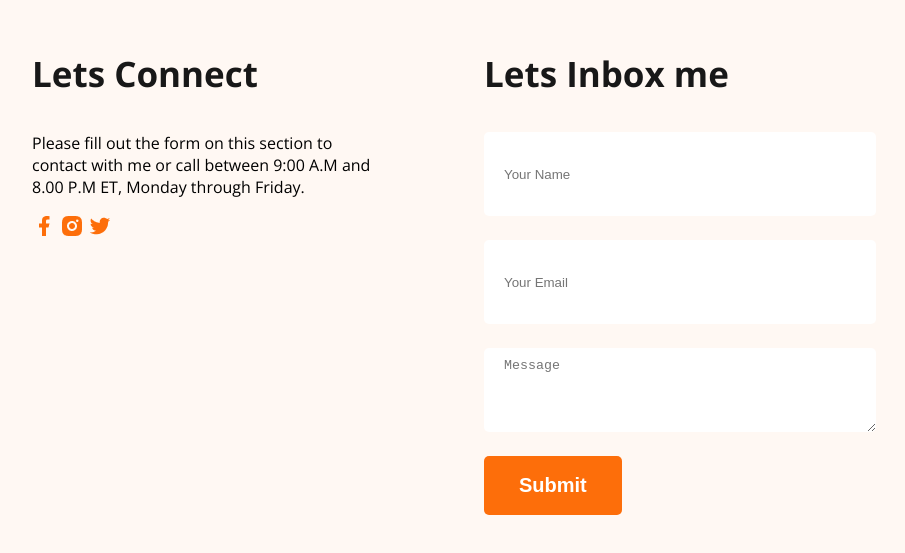
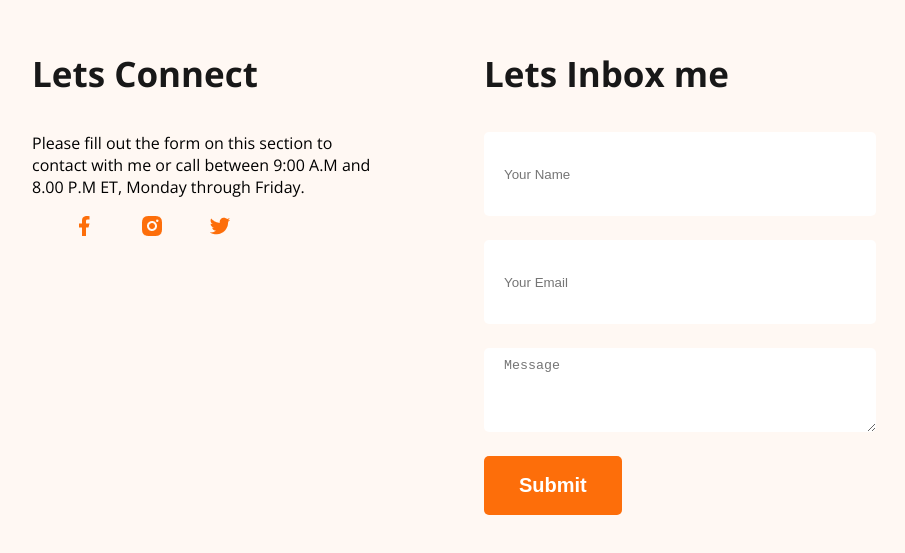
Before and after one commit to md-moniruddin/webdevloper-portfolio, a plain HTML site: page index.html in a window 1280 px wide. Shown: the part 3541-4094 px from the top of the page, without its empty margins (206-1111 px from the left). Drawn offline with nearby package versions, Linux system fonts and the light colour scheme.

Commit message:
add icon margin

```diff
--- a/index.html
+++ b/index.html
@@ -148,7 +148,7 @@
 <div class="footer-colum">
 <h3 class="section-title">Lets Connect</h3>
 <p>Please fill out the form on this section to contact with me or call between 9:00 A.M and 8.00 P.M ET, Monday through Friday.</p>
-<div>
+<div class="icon-social-media">
     <a href=""><img src="images/icons/facebook.png" alt=""></a>
     <a href=""><img src="images/icons/insta.png" alt=""></a>
     <a href=""><img src="images/icons/twitter.png" alt=""></a>
--- a/styles/portfolio.css
+++ b/styles/portfolio.css
@@ -184,3 +184,12 @@ footer input[type="text"], footer input[type="email"], footer textarea{
     margin-bottom: 24px;
     border: none;
 }
+
+/* icon social media */
+.icon-social-media{
+ /* display: flex; */
+}
+
+div  a{
+    margin-left: 40px;
+}
```
